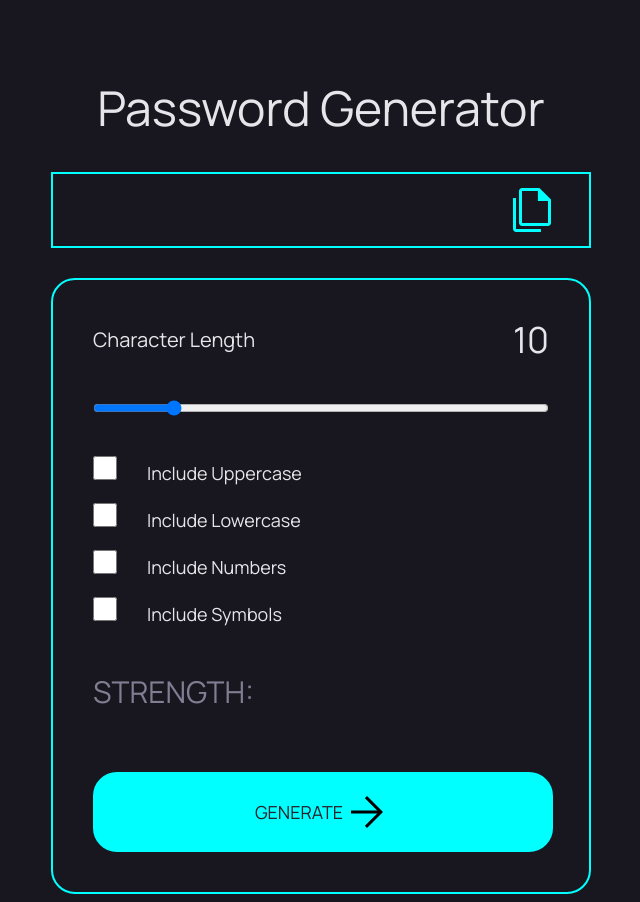
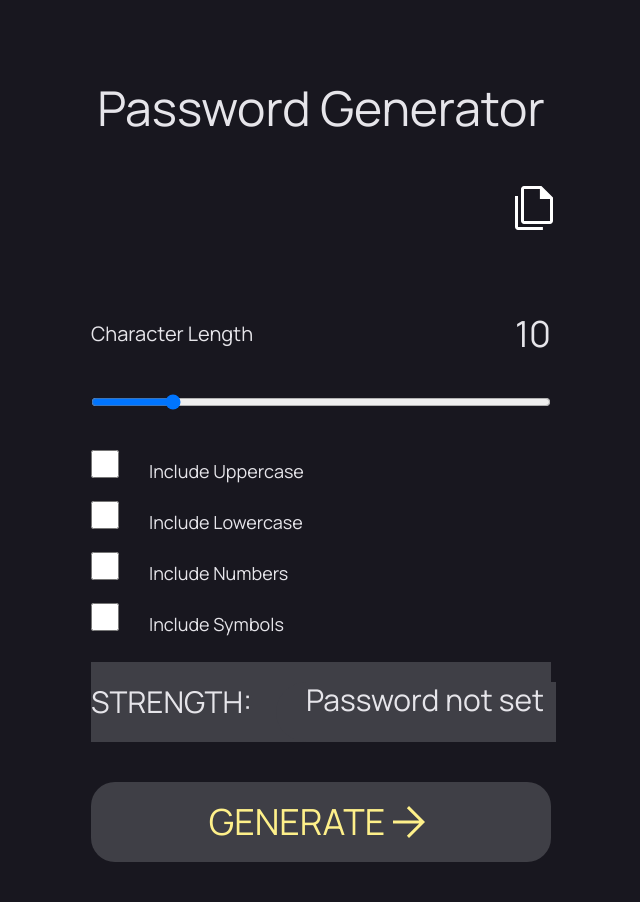
Before and after one commit to lorenzof97/password-generator, a Next.js app: page / in a window 1280 px wide. Shown: the whole page, without its empty margins (319-959 px from the left). Built offline with nearby package versions, Linux system fonts and the light colour scheme.

Commit message:
multiple changes
formatting changes, amended the "strength" estimation bar, updated page styles throughout, began/completed a handful of transitionary styles

```diff
--- a/pages/index.js
+++ b/pages/index.js
@@ -1,8 +1,6 @@
 import React, { useEffect, useState } from "react";
-import Head from "next/head";
 
 export default function Home() {
-
   const [input, setInput] = useState(10);
   const [submit, setSubmit] = useState(false);
   const [text, setText] = useState(""); // remember to reset to empty string
@@ -10,17 +8,26 @@ export default function Home() {
   const [uppercase, setUppercase] = useState("");
   const [number, setNumber] = useState("");
   const [special, setSpecial] = useState("");
+  const [isLowercase, setIsLowercase] = useState(0);
+  const [isUppercase, setIsUppercase] = useState(0);
+  const [isNumber, setIsNumber] = useState(0);
+  const [isSpecial, setIsSpecial] = useState(0);
   const [password, setPassword] = useState("");
+  const [hover, setHover] = useState(false);
   const [buttonPress, setButtonPress] = useState(false);
   const [copyPress, setCopyPress] = useState(false);
+  const [empty, setEmpty] = useState(true);
   const tempPassword = [];
   let params = lowercase + uppercase + number + special;
+  const strength = isLowercase + isUppercase + isNumber + isSpecial;
 
-  {/*
+  {
+    /*
     const [warning, setWarning] = useState("");
     const [sliderPress, setSliderPress] = useState(false);
     const [checkPress, setCheckPress] = useState(false);
-  */}
+  */
+  }
 
   useEffect(() => {
     if (submit) {
@@ -31,7 +38,7 @@ export default function Home() {
         setPassword(tempPassword.join(""));
         setText("");
       } else if (params.length == 0) {
-      setText("No parameters")
+        setText("No parameters");
       }
       setSubmit(false);
     }
@@ -51,42 +58,48 @@ export default function Home() {
 
   function handleUpper(event) {
     event.target.checked
-      ? setUppercase("ABCDEFGHIJKLMNOPQRSTUVWXYZ")
-      : setUppercase("");
+      ? (setUppercase("ABCDEFGHIJKLMNOPQRSTUVWXYZ"), setIsUppercase(1))
+      : (setUppercase(""), setIsUppercase(0));
   }
 
   function handleLower(event2) {
     event2.target.checked
-      ? setLowercase("abcdefghijklmnopqrstuvwxyz")
-      : setLowercase("");
+      ? (setLowercase("abcdefghijklmnopqrstuvwxyz"), setIsLowercase(1))
+      : (setLowercase(""), setIsLowercase(0));
   }
 
   function handleNumber(event3) {
-    event3.target.checked ? setNumber("0123456789") : setNumber("");
+    event3.target.checked
+      ? (setNumber("0123456789"), setIsNumber(1))
+      : (setNumber(""), setIsNumber(0));
   }
 
   function handleSpecial(event4) {
     event4.target.checked
-      ? setSpecial("!@#$%&'()*+,^-./:;<=>?[]_`{~}|")
-      : setSpecial("");
+      ? (setSpecial("!@#$%&'()*+,^-./:;<=>?[]_`{~}|"), setIsSpecial(1))
+      : (setSpecial(""), setIsSpecial(0));
   }
 
   function handleChange(e) {
-    setInput(e.target.input)
+    setInput(e.target.input);
   }
 
   return (
     <>
       <div className="pt-[5.5vh] w-[540px] h-[80px]">
         <h1 className="text-center text-5xl p-10">Password Generator</h1>
-        <div className="bg-[#18171F] border-2 border-[#00FFFF] flex flex-row items-center   p-3">
+        <div className="bg-[#18171F] flex flex-row items-center p-3">
           <h2 className="text-[32px]">{password}</h2>
-          <h3 className="ml-auto mr-0 text-lg bg-transparent color-[#00FFFF]">{text}</h3>
+          <h3 className="ml-auto mr-0 text-lg bg-transparent color-[#00FFFF] animate-fade">
+            {text}
+          </h3>
           <svg
             onClick={handleCopy}
             onMouseDown={() => setCopyPress(true)}
             onMouseUp={() => setCopyPress(false)}
-            className={`${copyPress ? "fill-white" : "fill-[#00FFFF]"} ml-[auto] mr-5`}
+            className={`${
+              copyPress ? "#fef08a" : "fill-white"
+            } ml-[auto] mr-5 cursor-pointer `}
             xmlns="http://www.w3.org/2000/svg"
             height="48"
             width="48"
@@ -94,10 +107,16 @@ export default function Home() {
             <path d="M39 40H13q-1.2 0-2.1-.9-.9-.9-.9-2.1V5q0-1.2.9-2.1.9-.9 2.1-.9h17.4L42 13.6V37q0 1.2-.9 2.1-.9.9-2.1.9ZM28.9 14.9V5H13v32h26V14.9ZM7 46q-1.2 0-2.1-.9Q4 44.2 4 43V12.05h3V43h24.9v3Zm6-41v9.9V5v32V5Z" />
           </svg>
         </div>
-        <div className = "w-full h-[30px] [bg-[#18171F]"/>
-        <div className="bg-[#18171F] p-10 text-lg rounded-3xl border-[#00FFFF] border-2">
+        <div className="w-full h-[30px] " />
+
+        {/* below controls "main" box of the generator */}
+
+        <div className="  p-10 text-lg rounded-3xl">
           <div className="flex flex-row text-xl pb-4 items-center">
-            Character Length<p onChange = {handleChange} className="ml-[auto] mr-0 text-4xl">{input}</p>
+            Character Length
+            <p onChange={handleChange} className="ml-[auto] mr-0 text-4xl">
+              {input}
+            </p>
           </div>
           <input
             className="w-full my-6"
@@ -110,35 +129,74 @@ export default function Home() {
           />
           <ul className="flex flex-col ">
             <li onChange={(event) => handleUpper(event)} className="pt-4">
-              <input id="uppercase" type="checkbox" className = "bg-[#00FFFF] h-6 w-6"></input>
+              <input
+                id="uppercase"
+                type="checkbox"
+                className="bg-zinc-700 border-white rounded-full h-7 w-7 text-transparent"
+              ></input>
               <label htmlFor="uppercase">Include Uppercase</label>
             </li>
             <li onChange={(event2) => handleLower(event2)} className="pt-4">
-              <input id="lowercase" type="checkbox" className = "bg-[#00FFFF] h-6 w-6"></input>
+              <input
+                id="lowercase"
+                type="checkbox"
+                className="bg-zinc-700 border-white rounded-full h-7 w-7 text-transparent"
+              ></input>
               <label htmlFor="lowercase">Include Lowercase</label>
             </li>
             <li onChange={(event3) => handleNumber(event3)} className="pt-4">
-              <input id="numbers" type="checkbox" className = "bg-[#00FFFF] h-6 w-6"></input>
+              <input
+                id="numbers"
+                type="checkbox"
+                className="bg-zinc-700 border-white rounded-full h-7 w-7 text-transparent"
+              ></input>
               <label htmlFor="numbers">Include Numbers</label>
             </li>
             <li onChange={(event4) => handleSpecial(event4)} className="pt-4">
-              <input id="symbols" type="checkbox" className = "bg-[#00FFFF] h-6 w-6"></input>
+              <input
+                id="symbols"
+                type="checkbox"
+                className="bg-zinc-700 border-white rounded-full h-7 w-7 text-transparent"
+              ></input>
               <label htmlFor="symbols">Include Symbols</label>
             </li>
           </ul>
-          <div className="flex flex-row w-[460px] h-[80px] bg-[#18171F] items-center text-3xl text-[#817D92] mt-6">
+          <div className="flex flex-row w-[460px] h-[80px] bg-zinc-700 items-center text-3xl mt-6">
             STRENGTH:
-            <label className="text-[#E6E5EA] ml-[auto] mr-0" htmlFor="strengthTest">{console.log(password)}</label>
+            <label
+              className={`${
+                strength == 0
+                  ? "bg-zinc-700 ml-6 mb-0 mt-auto"
+                  : strength == 1
+                  ? "bg-red-500 w-[13.75%] rounded-r-none"
+                  : strength == 2
+                  ? "bg-yellow-200 w-[27.5%] rounded-r-none"
+                  : strength == 3
+                  ? "bg-lime-200 w-[41.25%] rounded-r-none"
+                  : "bg-green-400 w-[55%] rounded-r-full"
+              } text-[#E6E5EA] ml-12 my-[5%] h-3/4 rounded-l-full transition-all`}
+              htmlFor="strengthTest"
+            >
+              <p className={`${strength == 0 ? "" : "hidden"} w-[250px]`}>
+                Password not set
+              </p>
+            </label>
           </div>
           <button
             onClick={() => setSubmit(true)}
+            onMouseEnter={() => setHover(true)}
+            onMouseLeave={() => setHover(false)}
             onMouseDown={() => setButtonPress(true)}
             onMouseUp={() => setButtonPress(false)}
-            className={`${buttonPress ? "bg-[#24232C] text-[#00FFFF]" : "bg-[#00FFFF] text-[#24232C]"} flex flex-row border-4 w-[460px] h-[80px] items-center justify-center mx-0 mt-10 rounded-3xl border-[#00FFFF]`}
+            className={`${
+              buttonPress
+                ? "bg-[#24232C] text-[#00FFFF]"
+                : "bg-zinc-700 text-[#24232C]"
+            } flex flex-row border-4 border-transparent hover:shadow-2xl w-[460px] h-[80px] hover:bg-yellow-200 hover:text-zinc-700 items-center justify-center mx-0 mt-10 rounded-3xl text-4xl text-[#fef08a] transition-all`}
           >
             GENERATE{" "}
             <svg xmlns="http://www.w3.org/2000/svg" height="48" width="48">
-              <path d="m24 40-2.1-2.15L34.25 25.5H8v-3h26.25L21.9 10.15 24 8l16 16Z" />
+              <path className = "transition-all" fill={`${hover ? "#3f3f46" : "#fef08a"}`} d="m24 40-2.1-2.15L34.25 25.5H8v-3h26.25L21.9 10.15 24 8l16 16Z" />
             </svg>
           </button>
         </div>
```
Lines whose indentation alone changed are shown as unchanged.
